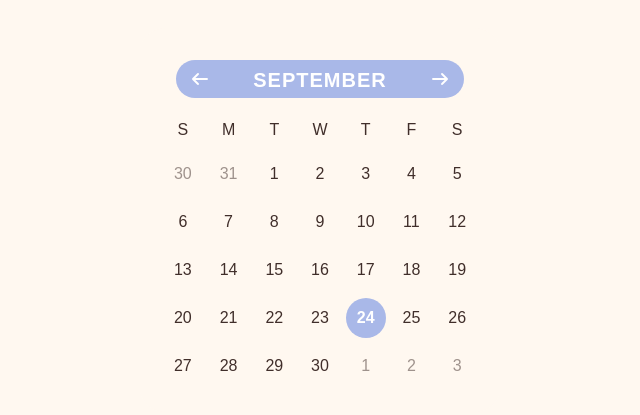
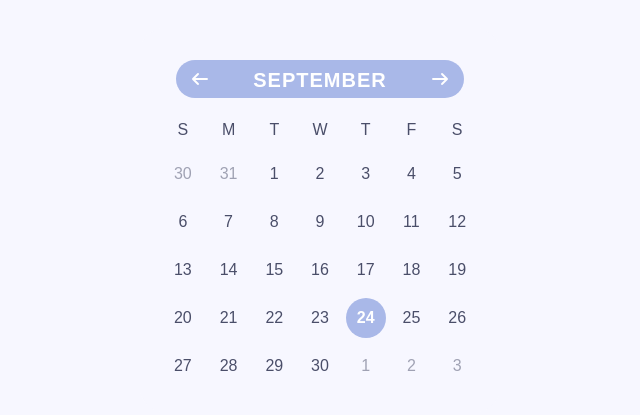
Before and after one commit to gracenotioncreator-alt/purple-calendar-widget, a plain HTML site: page index.html in a window 1280 px wide. Shown: the part 180-595 px from the top of the page, without its empty margins (320-960 px from the left). Drawn offline with Linux system fonts and the light colour scheme.

Commit message:
Change color codes in style.css
Updated color scheme for fade effect and background.

```diff
--- a/style.css
+++ b/style.css
@@ -1,5 +1,5 @@
 .fade {
-    color: #402E2A;
+    color: #4A4E69;
     opacity: 0.5;
 }
 
@@ -9,15 +9,15 @@ body {
     place-items: center;
     height: 100vh;
     margin: 0;
-    background-color: #FFF8F0;
+    background-color: #F7F7FF;
 }
 
 .calendar {
-    background-color: #FFF8F0;
+    background-color: #F7F7FF;
     border-radius: 25px;
     overflow: hidden;
     width: 320px;
-    color: #402E2A;
+    color: #4A4E69;
     padding: 20px;
 }
 
@@ -92,7 +92,7 @@ body {
 }
 
 .weekdays div, .days div {
-    color: #402E2A;
+    color: #4A4E69;
     width: 40px;
     height: 40px;
     display: flex;
@@ -118,5 +118,5 @@ body {
 }
 
 .days .fade {
-    color: #402E2A;
+    color: #4A4E69;
 }
```
